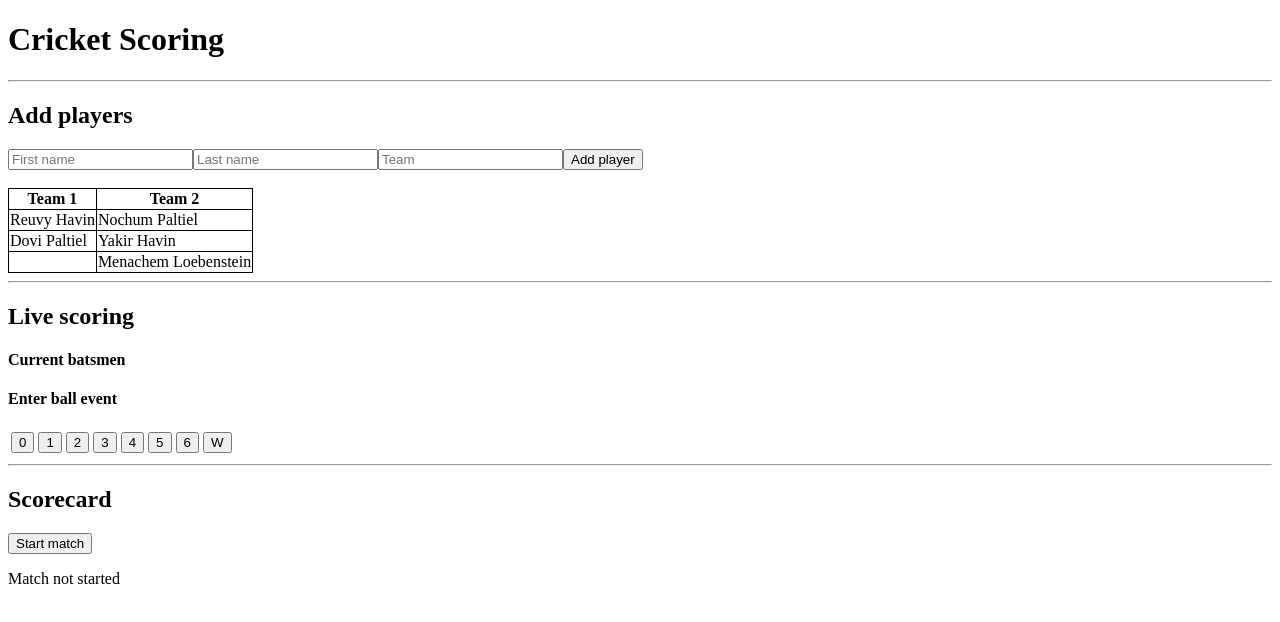
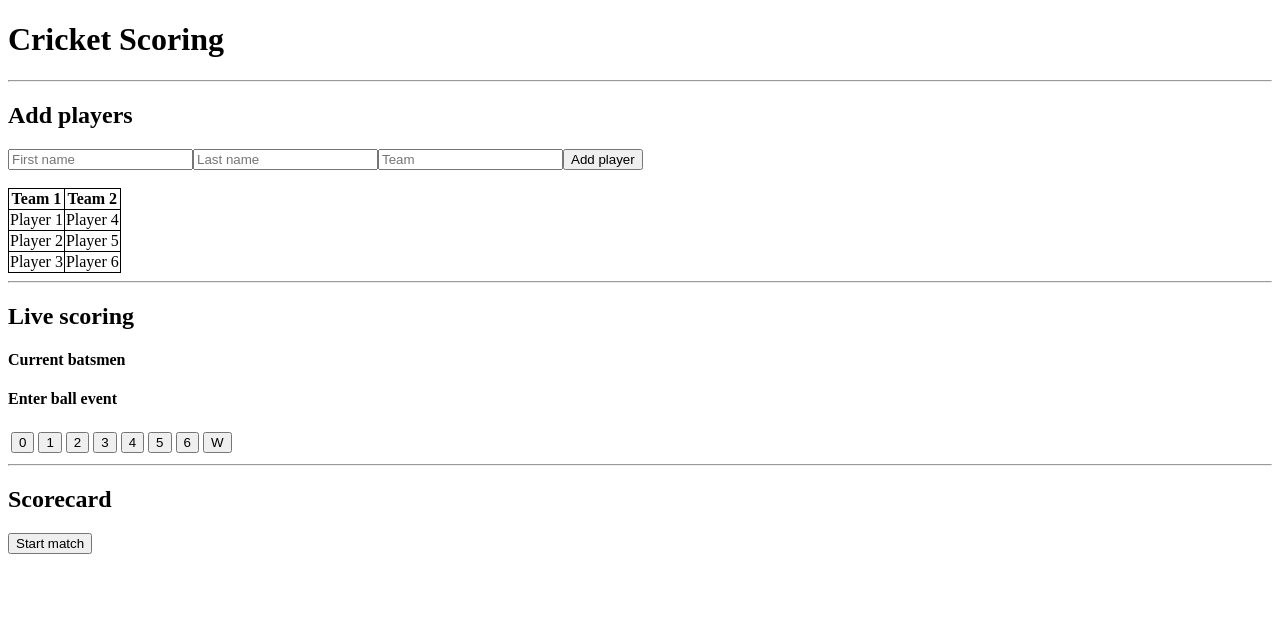
Before and after one commit to yhavin/cricket-vue, a Vue app: page / in a window 1280 px wide. Shown: the top 622 px of the page. Built offline with nearby package versions, Linux system fonts and the light colour scheme.

Commit message:
Add two team functionality

```diff
--- a/src/components/Home.vue
+++ b/src/components/Home.vue
@@ -5,11 +5,12 @@
   const newPlayer = ref({})
 
   const players = ref([
-    { id: playerId++, firstName: "Reuvy", lastName: "Havin", team: 1, isBatting: false, isOnStrike: false, isOut: false, runs: null, ballsFaced: null },
-    { id: playerId++, firstName: "Dovi", lastName: "Paltiel", team: 1, isBatting: false, isOnStrike: false, isOut: false, runs: null, ballsFaced: null },
-    { id: playerId++, firstName: "Nochum", lastName: "Paltiel", team: 2, isBatting: false, isOnStrike: false, isOut: false, runs: null, ballsFaced: null },
-    { id: playerId++, firstName: "Yakir", lastName: "Havin", team: 2, isBatting: false, isOnStrike: false, isOut: false, runs: null, ballsFaced: null },
-    { id: playerId++, firstName: "Menachem", lastName: "Loebenstein", team: 2, isBatting: false, isOnStrike: false, isOut: false, runs: null, ballsFaced: null }
+    { id: playerId++, firstName: "Player", lastName: "1", team: 1, isBatting: false, isOnStrike: false, isOut: false, runs: null, ballsFaced: null },
+    { id: playerId++, firstName: "Player", lastName: "2", team: 1, isBatting: false, isOnStrike: false, isOut: false, runs: null, ballsFaced: null },
+    { id: playerId++, firstName: "Player", lastName: "3", team: 1, isBatting: false, isOnStrike: false, isOut: false, runs: null, ballsFaced: null },
+    { id: playerId++, firstName: "Player", lastName: "4", team: 2, isBatting: false, isOnStrike: false, isOut: false, runs: null, ballsFaced: null },
+    { id: playerId++, firstName: "Player", lastName: "5", team: 2, isBatting: false, isOnStrike: false, isOut: false, runs: null, ballsFaced: null },
+    { id: playerId++, firstName: "Player", lastName: "6", team: 2, isBatting: false, isOnStrike: false, isOut: false, runs: null, ballsFaced: null }
   ])
 
   const teamOne = computed(() => {
@@ -170,7 +171,8 @@
 
   <h2>Scorecard</h2>
   <button @click="startMatch">{{ matchStarted ? "End match" : "Start match" }} </button>
-  <p>{{ matchStarted ? "Match started" : "Match not started" }}</p>
+  <br />
+  <br />
   <table v-if="matchStarted" class="table-outline">
     <tr>
       <th class="table-outline">Player</th>
```
